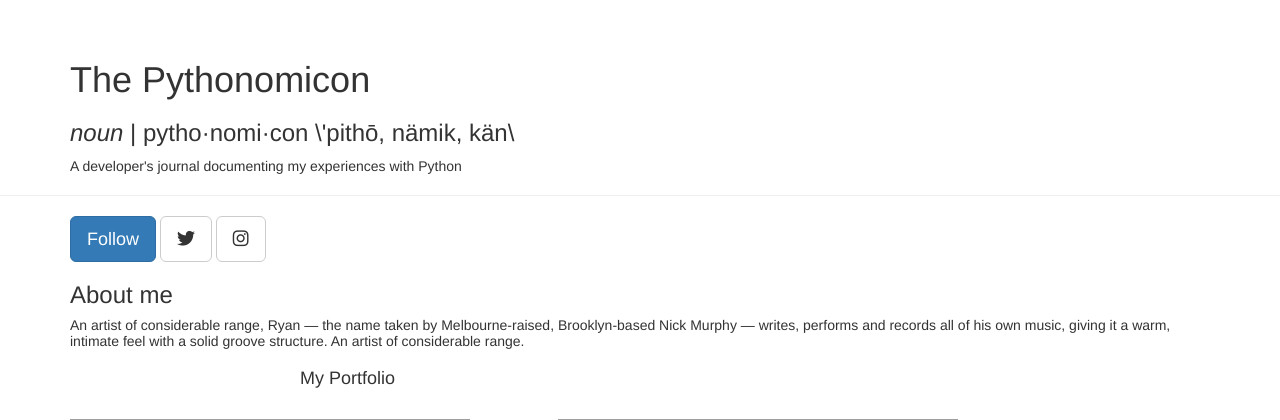
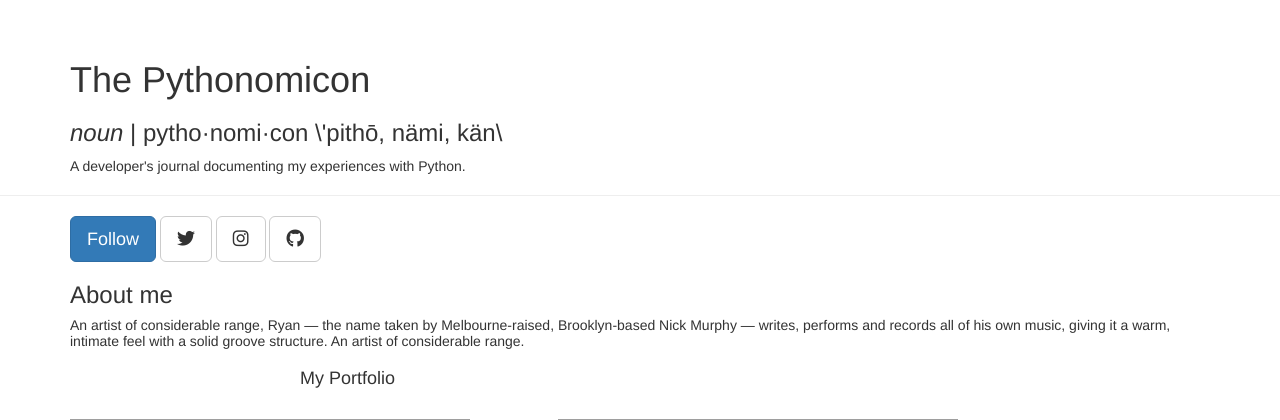
Before and after one commit to smyhk/pythonomicon.org, a Flask app: page / in a window 1280 px wide. Shown: the part 52-472 px from the top of the page. Run offline with Flask 2, Linux system fonts and the light colour scheme; some libraries are stand-ins or nearby versions; grey boxes are pictures that could not be loaded.

Commit message:
Add GitHub button

```diff
--- a/templates/index.html
+++ b/templates/index.html
@@ -118,10 +118,10 @@
       <div class="page-header-image" data-parallax="true" style="background-image: url('static/img/bg5.jpg');">
       </div>
       <div class="container">
-        <div class="content-center">
-          <h1 class="title">The Pythonomicon</h1>
-          <h3><em>noun</em> | pytho·nomi·con \'pithō, nämik, kän\</h3>
-          <p class="category">A developer's journal documenting my experiences with Python</p>
+        <div class="content-center brand">
+          <h1 class="h1-seo">The Pythonomicon</h1>
+          <h3><em>noun</em> | pytho·nomi·con \'pithō, nämi, kän\</h3>
+          <p class="category">A developer's journal documenting my experiences with Python.</p>
         </div>
       </div>
     </div>
@@ -135,6 +135,10 @@
           <a href="#button" class="btn btn-default btn-round btn-lg btn-icon" rel="tooltip"
              title="Follow me on Instagram">
             <i class="fa fa-instagram"></i>
+          </a>
+          <a href="#button" class="btn btn-default btn-round btn-lg btn-icon" rel="tooltip"
+             title="Fork me on GitHub">
+            <i class="fa fa-github"></i>
           </a>
         </div>
         <h3 class="title">About me</h3>
```
